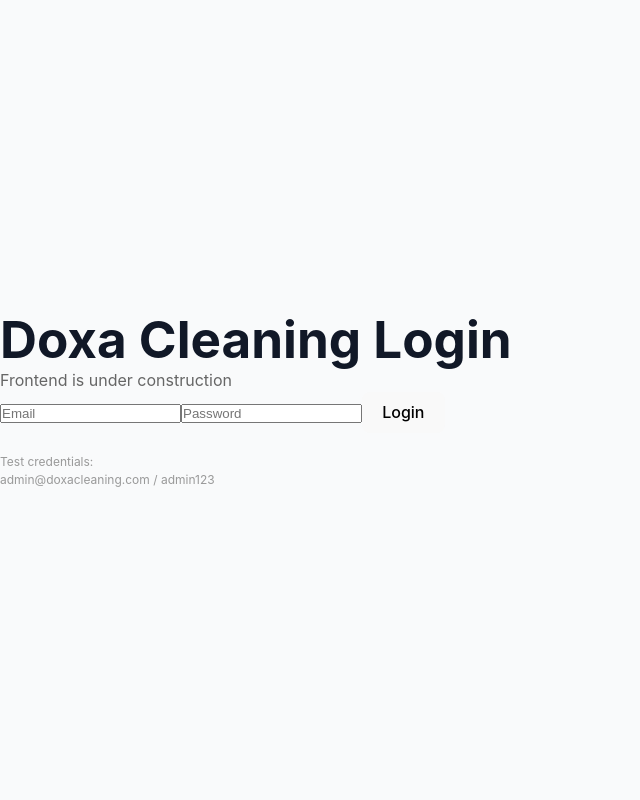
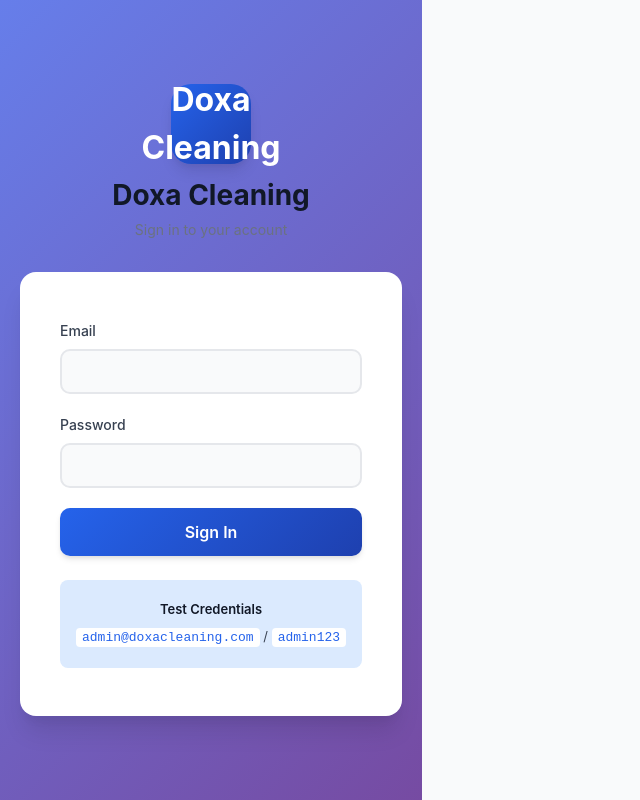
Before and after one commit to Doxa-Cleaning/Doxa-Cleaning-Frontend, a React (Vite) app: page / in a window 1280 px wide. Shown: the whole page, without its empty margins (0-640 px from the left). Built offline with nearby package versions, Linux system fonts and the light colour scheme.

Commit message:
Added jsx for login page with email and password sections.

```diff
--- a/src/App.jsx
+++ b/src/App.jsx
@@ -11,6 +11,8 @@ function App() {
   // Handle login form submission
   const handleLogin = async (e) => {
     e.preventDefault();
+    setError("");
+
     try {
       const response = await fetch("http://localhost:3000/api/auth/login", {
         method: "POST",
@@ -32,58 +34,62 @@ function App() {
     }
   };
 
-  // If user is logged in, show dashboard (Placeholder for now)
+  // If logged in, show dashboard
   if (isLoggedIn) {
     return (
       <div className="dashboard">
-        <h1>Doxa Cleaning Dashboard (UNDER CONSTRUCTION)</h1>
-        <p>Welcome, {user.name}!</p>
+        <h1>Welcome, {user.name}!</h1>
         <p>Role: {user.role}</p>
-        <p>Email: {user.email}</p>
         <button onClick={() => setIsLoggedIn(false)}>Logout</button>
-        <div
-          style={{
-            marginTop: "40px",
-            padding: "20px",
-            border: "2px dashed #ccc",
-          }}
-        >
-          <h2>TODO:</h2>
-          <ul>
-            <li>Build job list view</li>
-            <li>Build job creation form</li>
-            <li>Build employee dashboard</li>
-            <li>Add proper styling</li>
-          </ul>
-        </div>
       </div>
     );
   }
 
-  // If not logged in, show login form
   return (
-    <div className="login">
-      <h1>Doxa Cleaning Login</h1>
-      <p style={{ color: "#666" }}>Frontend is under construction</p>
-      <form onSubmit={handleLogin}>
+    <div className="login-page">
+      <div className="login-container">
+        <div className="logo-section">
+          <div className="logo-large">Doxa Cleaning</div>
+          <h1>Doxa Cleaning</h1>
+          <p className="subtitle">Sign in to your account</p>
+        </div>
+
+        <div className="login-card">
+          {error && <div className="error-message">{error}</div>}
+
+          <form onSubmit={handleLogin} className="login-form">
+            <div className="form-group">
+              <label>Email</label>
               <input
                 type="email"
-          placeholder="Email"
                 value={email}
                 onChange={(e) => setEmail(e.target.value)}
+                required
               />
+            </div>
+
+            <div className="form-group">
+              <label>Password</label>
               <input
                 type="password"
-          placeholder="Password"
                 value={password}
                 onChange={(e) => setPassword(e.target.value)}
+                required
               />
-        <button type="submit">Login</button>
-        {error && <p style={{ color: "red" }}>{error}</p>}
+            </div>
+
+            <button type="submit" className="login-button">
+              Sign In
+            </button>
           </form>
-      <div style={{ marginTop: "20px", fontSize: "12px", color: "#999" }}>
-        <p>Test credentials:</p>
-        <p>admin@doxacleaning.com / admin123</p>
+
+          <div className="test-credentials">
+            <p>Test Credentials</p>
+            <p>
+              <code>admin@doxacleaning.com</code> / <code>admin123</code>
+            </p>
+          </div>
+        </div>
       </div>
     </div>
   );
```
Lines whose indentation alone changed are shown as unchanged.
